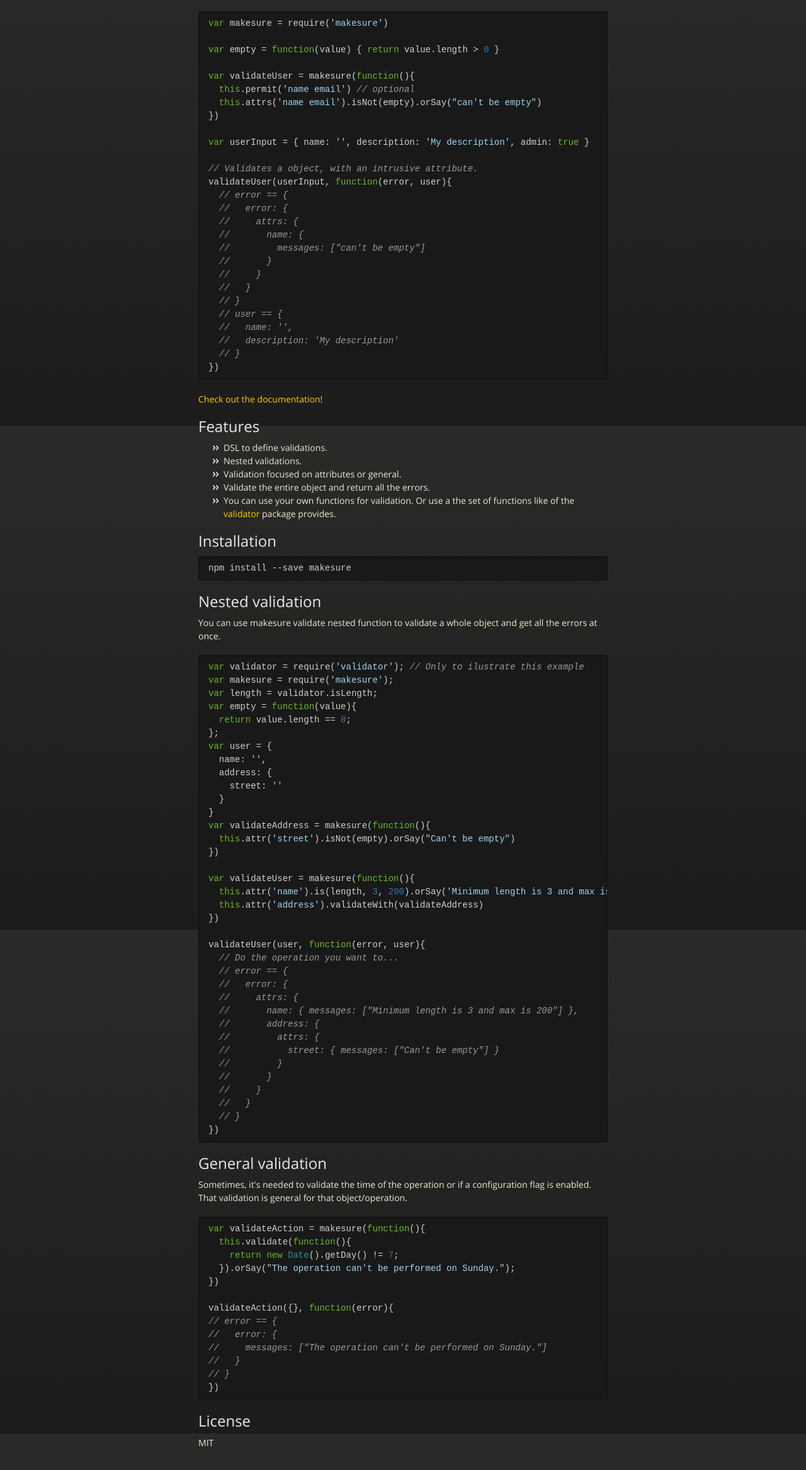
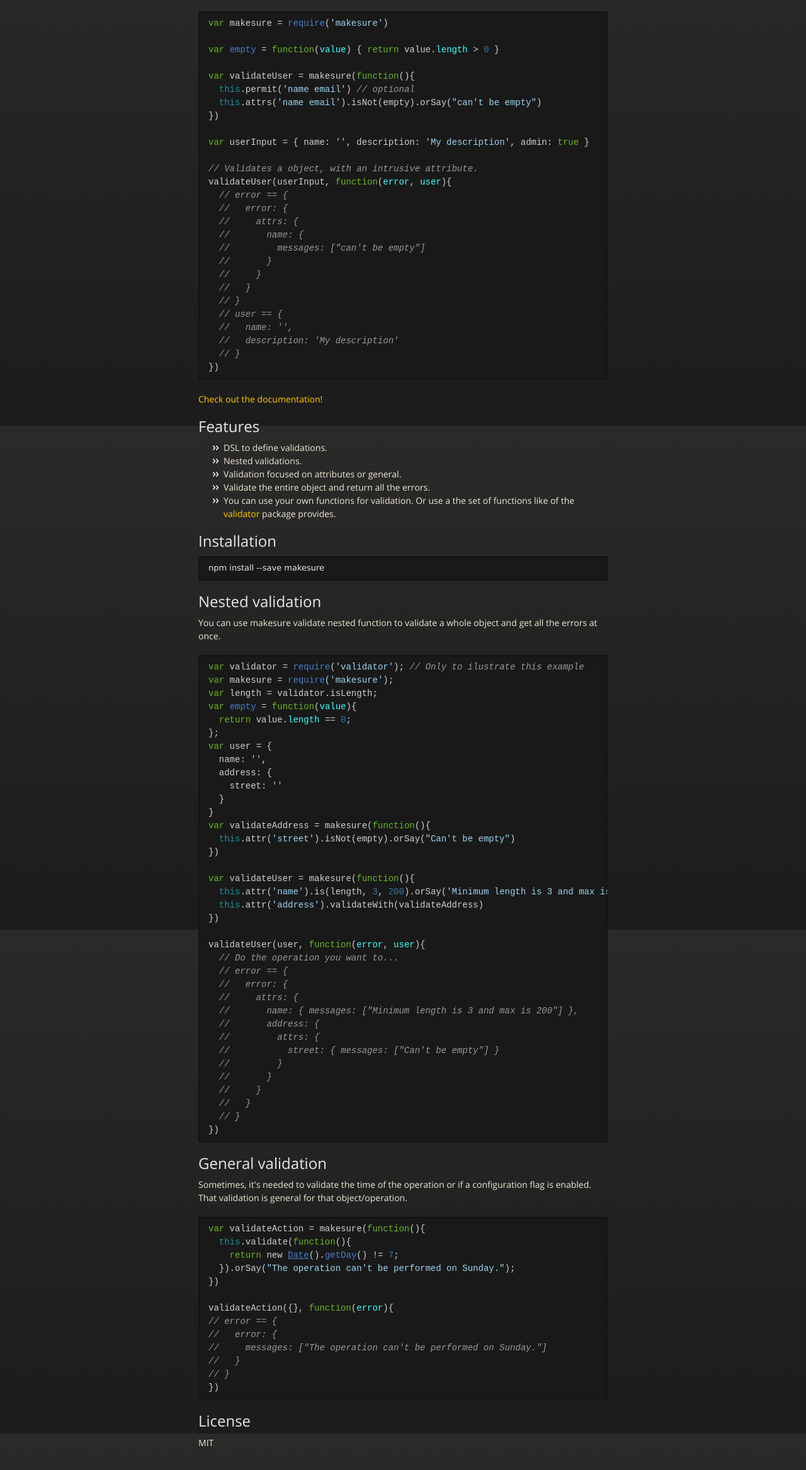
Before and after one commit to sadjow/makesure, a plain HTML site: page index.html in a window 1280 px wide. Shown: the part 924-3258 px from the top of the page at 63% size. Drawn offline with nearby package versions, Linux system fonts and the light colour scheme.

Commit message:
Create gh-pages branch via GitHub

```diff
--- a/index.html
+++ b/index.html
@@ -44,19 +44,19 @@
 <p><a href="https://npmjs.org/package/makesure"><img src="https://img.shields.io/npm/v/makesure.svg?style=flat-square" alt="NPM version"></a>
 <a href="https://travis-ci.org/sadjow/makesure"><img src="https://img.shields.io/travis/sadjow/makesure/master.svg?style=flat-square" alt="build status"></a></p>
 
-<div class="highlight highlight-js"><pre><span class="kd">var</span> <span class="nx">makesure</span> <span class="o">=</span> <span class="nx">require</span><span class="p">(</span><span class="s1">'makesure'</span><span class="p">)</span>
+<div class="highlight highlight-js"><pre><span class="k">var</span> makesure <span class="o">=</span> <span class="nf">require</span>(<span class="s1">'makesure'</span>)
 
-<span class="kd">var</span> <span class="nx">empty</span> <span class="o">=</span> <span class="kd">function</span><span class="p">(</span><span class="nx">value</span><span class="p">)</span> <span class="p">{</span> <span class="k">return</span> <span class="nx">value</span><span class="p">.</span><span class="nx">length</span> <span class="o">&gt;</span> <span class="mi">0</span> <span class="p">}</span>
+<span class="k">var</span> <span class="nf">empty</span> <span class="o">=</span> <span class="kt">function</span>(<span class="nv">value</span>) { <span class="k">return</span> value.<span class="no">length</span> <span class="o">&gt;</span> <span class="m">0</span> }
 
-<span class="kd">var</span> <span class="nx">validateUser</span> <span class="o">=</span> <span class="nx">makesure</span><span class="p">(</span><span class="kd">function</span><span class="p">(){</span>
-  <span class="k">this</span><span class="p">.</span><span class="nx">permit</span><span class="p">(</span><span class="s1">'name email'</span><span class="p">)</span> <span class="c1">// optional</span>
-  <span class="k">this</span><span class="p">.</span><span class="nx">attrs</span><span class="p">(</span><span class="s1">'name email'</span><span class="p">).</span><span class="nx">isNot</span><span class="p">(</span><span class="nx">empty</span><span class="p">).</span><span class="nx">orSay</span><span class="p">(</span><span class="s2">"can't be empty"</span><span class="p">)</span>
-<span class="p">})</span>
+<span class="k">var</span> validateUser <span class="o">=</span> makesure(<span class="kt">function</span>(){
+  <span class="nb">this</span>.permit(<span class="s1">'name email'</span>) <span class="c1">// optional</span>
+  <span class="nb">this</span>.attrs(<span class="s1">'name email'</span>).isNot(empty).orSay(<span class="s2">"can't be empty"</span>)
+})
 
-<span class="kd">var</span> <span class="nx">userInput</span> <span class="o">=</span> <span class="p">{</span> <span class="nx">name</span><span class="o">:</span> <span class="s1">''</span><span class="p">,</span> <span class="nx">description</span><span class="o">:</span> <span class="s1">'My description'</span><span class="p">,</span> <span class="nx">admin</span><span class="o">:</span> <span class="kc">true</span> <span class="p">}</span>
+<span class="k">var</span> userInput <span class="o">=</span> { name<span class="o">:</span> <span class="s1">''</span>, description<span class="o">:</span> <span class="s1">'My description'</span>, admin<span class="o">:</span> <span class="kc">true</span> }
 
 <span class="c1">// Validates a object, with an intrusive attribute.</span>
-<span class="nx">validateUser</span><span class="p">(</span><span class="nx">userInput</span><span class="p">,</span> <span class="kd">function</span><span class="p">(</span><span class="nx">error</span><span class="p">,</span> <span class="nx">user</span><span class="p">){</span>
+validateUser(userInput, <span class="kt">function</span>(<span class="nv">error</span>, <span class="nv">user</span>){
   <span class="c1">// error == {</span>
   <span class="c1">//   error: {</span>
   <span class="c1">//     attrs: {</span>
@@ -70,8 +70,7 @@
   <span class="c1">//   name: '',</span>
   <span class="c1">//   description: 'My description'</span>
   <span class="c1">// }</span>
-<span class="p">})</span>
-</pre></div>
+})</pre></div>
 
 <p><a href="https://github.com/sadjow/makesure">Check out the documentation!</a></p>
 
@@ -89,36 +88,36 @@
 <h2>
 <a id="installation" class="anchor" href="#installation" aria-hidden="true"><span class="octicon octicon-link"></span></a>Installation</h2>
 
-<div class="highlight highlight-console"><pre><span class="go">npm install --save makesure</span>
-</pre></div>
+<pre lang="console"><code>npm install --save makesure
+</code></pre>
 
 <h2>
 <a id="nested-validation" class="anchor" href="#nested-validation" aria-hidden="true"><span class="octicon octicon-link"></span></a>Nested validation</h2>
 
 <p>You can use makesure validate nested function to validate a whole object and get all the errors at once.</p>
 
-<div class="highlight highlight-js"><pre><span class="kd">var</span> <span class="nx">validator</span> <span class="o">=</span> <span class="nx">require</span><span class="p">(</span><span class="s1">'validator'</span><span class="p">);</span> <span class="c1">// Only to ilustrate this example</span>
-<span class="kd">var</span> <span class="nx">makesure</span> <span class="o">=</span> <span class="nx">require</span><span class="p">(</span><span class="s1">'makesure'</span><span class="p">);</span>
-<span class="kd">var</span> <span class="nx">length</span> <span class="o">=</span> <span class="nx">validator</span><span class="p">.</span><span class="nx">isLength</span><span class="p">;</span>
-<span class="kd">var</span> <span class="nx">empty</span> <span class="o">=</span> <span class="kd">function</span><span class="p">(</span><span class="nx">value</span><span class="p">){</span>
-  <span class="k">return</span> <span class="nx">value</span><span class="p">.</span><span class="nx">length</span> <span class="o">==</span> <span class="mi">0</span><span class="p">;</span>
-<span class="p">};</span>
-<span class="kd">var</span> <span class="nx">user</span> <span class="o">=</span> <span class="p">{</span>
-  <span class="nx">name</span><span class="o">:</span> <span class="s1">''</span><span class="p">,</span>
-  <span class="nx">address</span><span class="o">:</span> <span class="p">{</span>
-    <span class="nx">street</span><span class="o">:</span> <span class="s1">''</span>
-  <span class="p">}</span>
-<span class="p">}</span>
-<span class="kd">var</span> <span class="nx">validateAddress</span> <span class="o">=</span> <span class="nx">makesure</span><span class="p">(</span><span class="kd">function</span><span class="p">(){</span>
-  <span class="k">this</span><span class="p">.</span><span class="nx">attr</span><span class="p">(</span><span class="s1">'street'</span><span class="p">).</span><span class="nx">isNot</span><span class="p">(</span><span class="nx">empty</span><span class="p">).</span><span class="nx">orSay</span><span class="p">(</span><span class="s2">"Can't be empty"</span><span class="p">)</span>
-<span class="p">})</span>
+<div class="highlight highlight-js"><pre><span class="k">var</span> validator <span class="o">=</span> <span class="nf">require</span>(<span class="s1">'validator'</span>); <span class="c1">// Only to ilustrate this example</span>
+<span class="k">var</span> makesure <span class="o">=</span> <span class="nf">require</span>(<span class="s1">'makesure'</span>);
+<span class="k">var</span> length <span class="o">=</span> validator.isLength;
+<span class="k">var</span> <span class="nf">empty</span> <span class="o">=</span> <span class="kt">function</span>(<span class="nv">value</span>){
+  <span class="k">return</span> value.<span class="no">length</span> <span class="o">==</span> <span class="m">0</span>;
+};
+<span class="k">var</span> user <span class="o">=</span> {
+  name<span class="o">:</span> <span class="s1">''</span>,
+  address<span class="o">:</span> {
+    street<span class="o">:</span> <span class="s1">''</span>
+  }
+}
+<span class="k">var</span> validateAddress <span class="o">=</span> makesure(<span class="kt">function</span>(){
+  <span class="nb">this</span>.attr(<span class="s1">'street'</span>).isNot(empty).orSay(<span class="s2">"Can't be empty"</span>)
+})
 
-<span class="kd">var</span> <span class="nx">validateUser</span> <span class="o">=</span> <span class="nx">makesure</span><span class="p">(</span><span class="kd">function</span><span class="p">(){</span>
-  <span class="k">this</span><span class="p">.</span><span class="nx">attr</span><span class="p">(</span><span class="s1">'name'</span><span class="p">).</span><span class="nx">is</span><span class="p">(</span><span class="nx">length</span><span class="p">,</span> <span class="mi">3</span><span class="p">,</span> <span class="mi">200</span><span class="p">).</span><span class="nx">orSay</span><span class="p">(</span><span class="s1">'Minimum length is 3 and max is 200'</span><span class="p">)</span>
-  <span class="k">this</span><span class="p">.</span><span class="nx">attr</span><span class="p">(</span><span class="s1">'address'</span><span class="p">).</span><span class="nx">validateWith</span><span class="p">(</span><span class="nx">validateAddress</span><span class="p">)</span>
-<span class="p">})</span>
+<span class="k">var</span> validateUser <span class="o">=</span> makesure(<span class="kt">function</span>(){
+  <span class="nb">this</span>.attr(<span class="s1">'name'</span>).is(length, <span class="m">3</span>, <span class="m">200</span>).orSay(<span class="s1">'Minimum length is 3 and max is 200'</span>)
+  <span class="nb">this</span>.attr(<span class="s1">'address'</span>).validateWith(validateAddress)
+})
 
-<span class="nx">validateUser</span><span class="p">(</span><span class="nx">user</span><span class="p">,</span> <span class="kd">function</span><span class="p">(</span><span class="nx">error</span><span class="p">,</span> <span class="nx">user</span><span class="p">){</span>
+validateUser(user, <span class="kt">function</span>(<span class="nv">error</span>, <span class="nv">user</span>){
   <span class="c1">// Do the operation you want to...</span>
   <span class="c1">// error == {</span>
   <span class="c1">//   error: {</span>
@@ -132,28 +131,26 @@
   <span class="c1">//     }</span>
   <span class="c1">//   }</span>
   <span class="c1">// }</span>
-<span class="p">})</span>
-</pre></div>
+})</pre></div>
 
 <h2>
 <a id="general-validation" class="anchor" href="#general-validation" aria-hidden="true"><span class="octicon octicon-link"></span></a>General validation</h2>
 
 <p>Sometimes, it's needed to validate the time of the operation or if a configuration flag is enabled. That validation is general for that object/operation.</p>
 
-<div class="highlight highlight-js"><pre><span class="kd">var</span> <span class="nx">validateAction</span> <span class="o">=</span> <span class="nx">makesure</span><span class="p">(</span><span class="kd">function</span><span class="p">(){</span>
-  <span class="k">this</span><span class="p">.</span><span class="nx">validate</span><span class="p">(</span><span class="kd">function</span><span class="p">(){</span>
-    <span class="k">return</span> <span class="k">new</span> <span class="nb">Date</span><span class="p">().</span><span class="nx">getDay</span><span class="p">()</span> <span class="o">!=</span> <span class="mi">7</span><span class="p">;</span>
-  <span class="p">}).</span><span class="nx">orSay</span><span class="p">(</span><span class="s2">"The operation can't be performed on Sunday."</span><span class="p">);</span>
-<span class="p">})</span>
+<div class="highlight highlight-js"><pre><span class="k">var</span> validateAction <span class="o">=</span> makesure(<span class="kt">function</span>(){
+  <span class="nb">this</span>.validate(<span class="kt">function</span>(){
+    <span class="k">return</span> <span class="o">new</span> <span class="nc">Date</span>().<span class="nf">getDay</span>() <span class="o">!=</span> <span class="m">7</span>;
+  }).orSay(<span class="s2">"The operation can't be performed on Sunday."</span>);
+})
 
-<span class="nx">validateAction</span><span class="p">({},</span> <span class="kd">function</span><span class="p">(</span><span class="nx">error</span><span class="p">){</span>
+validateAction({}, <span class="kt">function</span>(<span class="nv">error</span>){
 <span class="c1">// error == {</span>
 <span class="c1">//   error: {</span>
 <span class="c1">//     messages: ["The operation can't be performed on Sunday."]</span>
 <span class="c1">//   }</span>
 <span class="c1">// }</span>
-<span class="p">})</span>
-</pre></div>
+})</pre></div>
 
 <h2>
 <a id="license" class="anchor" href="#license" aria-hidden="true"><span class="octicon octicon-link"></span></a>License</h2>
```
